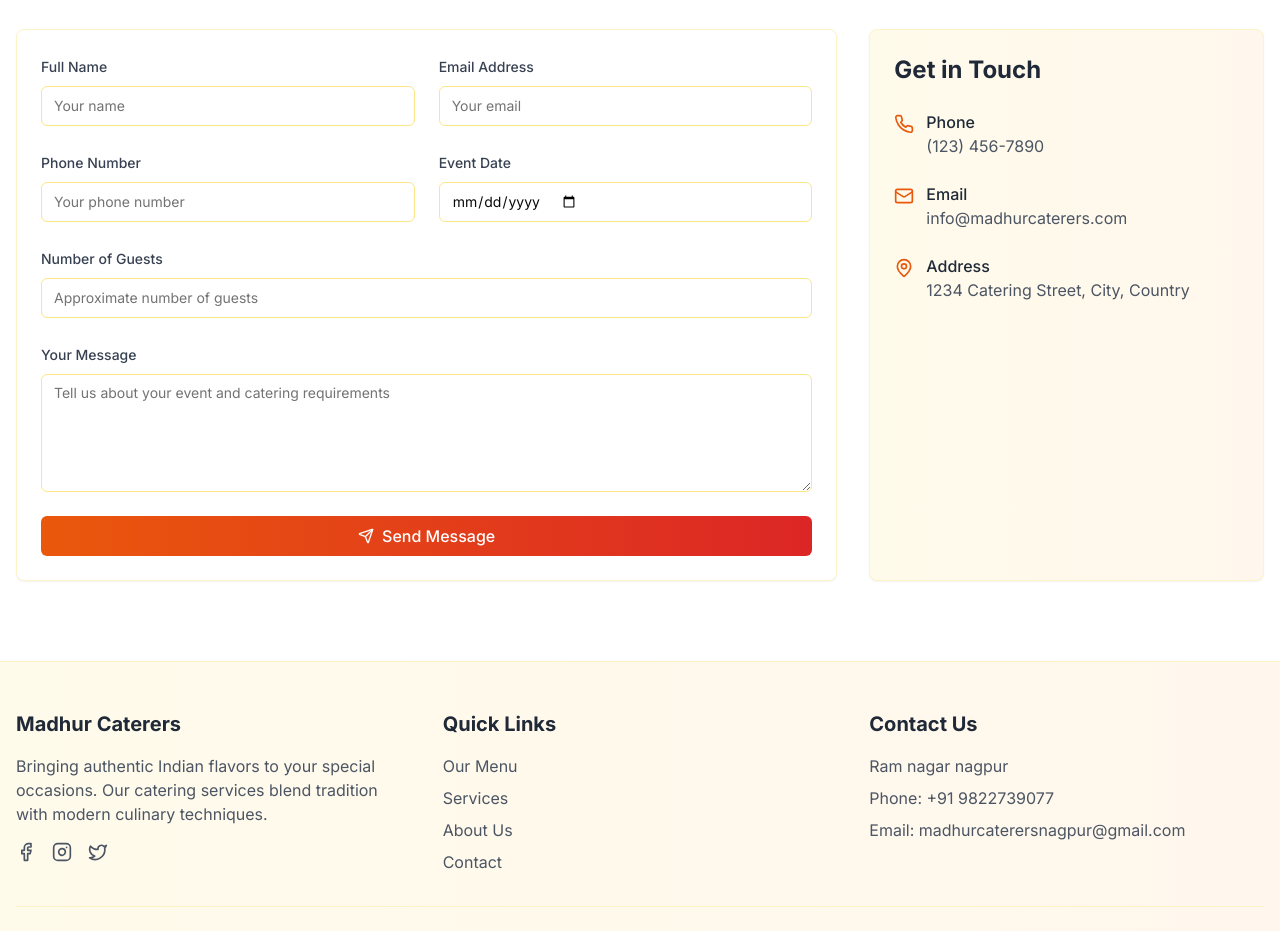
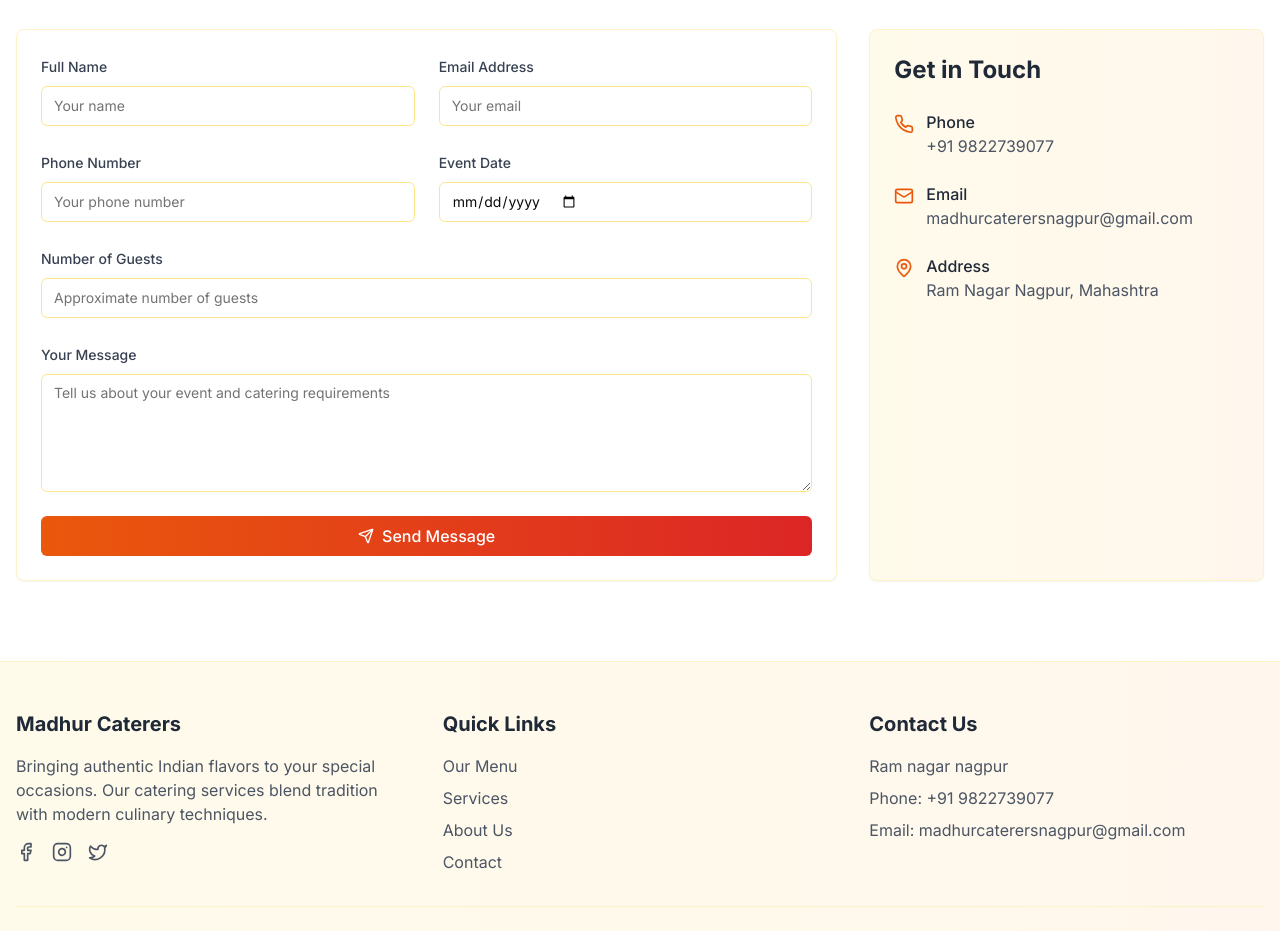
Before and after one commit to NitroZeuss/madhur-frontend, a Next.js app: page / in a window 1280 px wide. Shown: the part 4320-5251 px from the top of the page. Built offline with nearby package versions, Linux system fonts and the light colour scheme; no server answers.

Commit message:
changed contact information

```diff
--- a/components/contact-section.tsx
+++ b/components/contact-section.tsx
@@ -238,7 +238,7 @@ export default function ContactSection() {
                       <Phone className="h-5 w-5 text-orange-600 mr-3 mt-1" />
                       <div>
                         <h4 className="font-medium text-gray-800">Phone</h4>
-                        <p className="text-gray-600">(123) 456-7890</p>
+                        <p className="text-gray-600">+91 9822739077</p>
                       </div>
                     </div>
 
@@ -246,7 +246,7 @@ export default function ContactSection() {
                       <Mail className="h-5 w-5 text-orange-600 mr-3 mt-1" />
                       <div>
                         <h4 className="font-medium text-gray-800">Email</h4>
-                        <p className="text-gray-600">info@madhurcaterers.com</p>
+                        <p className="text-gray-600">madhurcaterersnagpur@gmail.com</p>
                       </div>
                     </div>
 
@@ -254,7 +254,7 @@ export default function ContactSection() {
                       <MapPin className="h-5 w-5 text-orange-600 mr-3 mt-1" />
                       <div>
                         <h4 className="font-medium text-gray-800">Address</h4>
-                        <p className="text-gray-600">1234 Catering Street, City, Country</p>
+                        <p className="text-gray-600">Ram Nagar Nagpur, Mahashtra</p>
                       </div>
                     </div>
                   </div>
```
